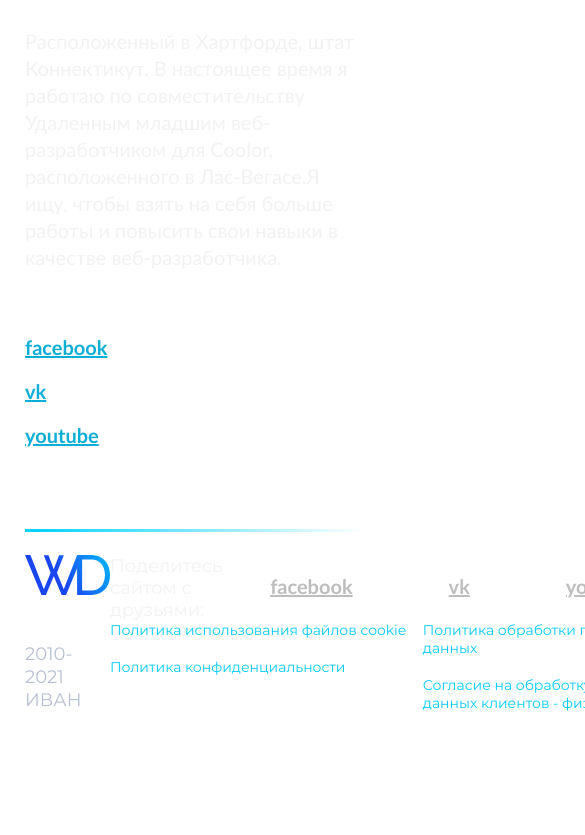
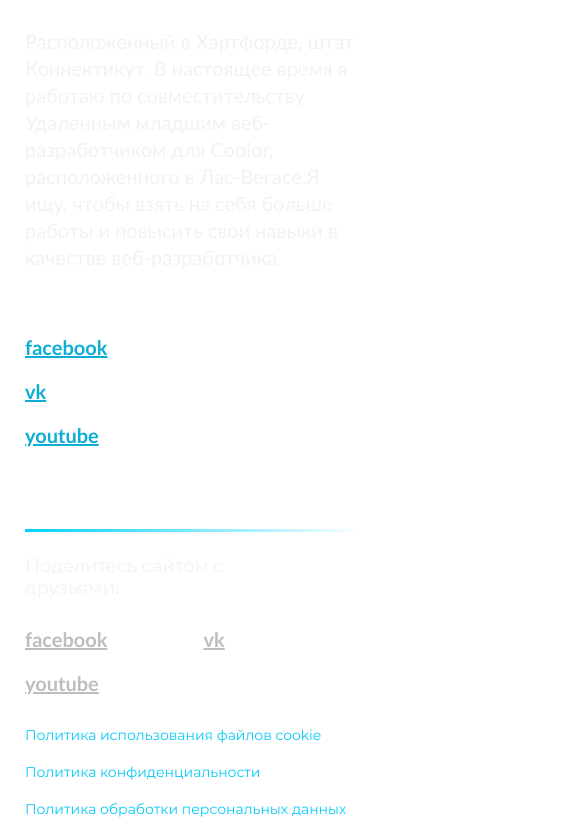
Before and after one commit to vladian95/next-typescript-proj, a Next.js app: page / in a window 390 px wide. Shown: the part 1162-1997 px from the top of the page, 585 px wide, since content can reach past the window. Before the commit the page ends 1941 px from the top, so only its background shows below. Built offline with nearby package versions, Linux system fonts and the light colour scheme.

Commit message:
footer adaptive

```diff
--- a/styles/footer.module.scss
+++ b/styles/footer.module.scss
@@ -8,6 +8,9 @@
   padding: 23px 0px 67px;
   display: flex;
   justify-content: space-between;
+  @media all and (max-width: 980px) {
+    flex-direction: column-reverse;
+  }
 }
 
 .footer__logo {
@@ -20,6 +23,9 @@
   height: 40px;
   width: 85px;
   margin-bottom: 48px;
+  @media all and (max-width: 980px) {
+    margin: 19px 0px 19px;
+  }
 }
 
 .footer__logo__name {
@@ -39,18 +45,28 @@
   &__social {
     display: flex;
     align-items: center;
+    @media all and (max-width: 980px) {
+      flex-direction: column;
+      align-items: flex-start;
+    }
     &__title {
       margin-right: 48px;
       font-family: 'Montserrat';
       font-weight: 400;
       font-size: 18px;
       color: #f2f2f2;
+      @media all and (max-width: 980px) {
+        margin-bottom: 20px;
+      }
     }
   }
 }
 
 .footer__info__Links {
   display: flex;
+  @media all and (max-width: 980px) {
+    flex-direction: column;
+  }
   .footer__info__Links__wrap {
     display: flex;
     flex-direction: column;
@@ -63,6 +79,9 @@
     }
     a:first-child {
       margin-bottom: 19px;
+      @media all and (max-width: 980px) {
+        margin-top: 19px;
+      }
     }
   }
 }
--- a/styles/socialLIstFooter.module.scss
+++ b/styles/socialLIstFooter.module.scss
@@ -1,6 +1,7 @@
 .footer__social__list {
   list-style: none;
   display: flex;
+  flex-wrap: wrap;
 }
 
 .footer__social__list__item {
```
